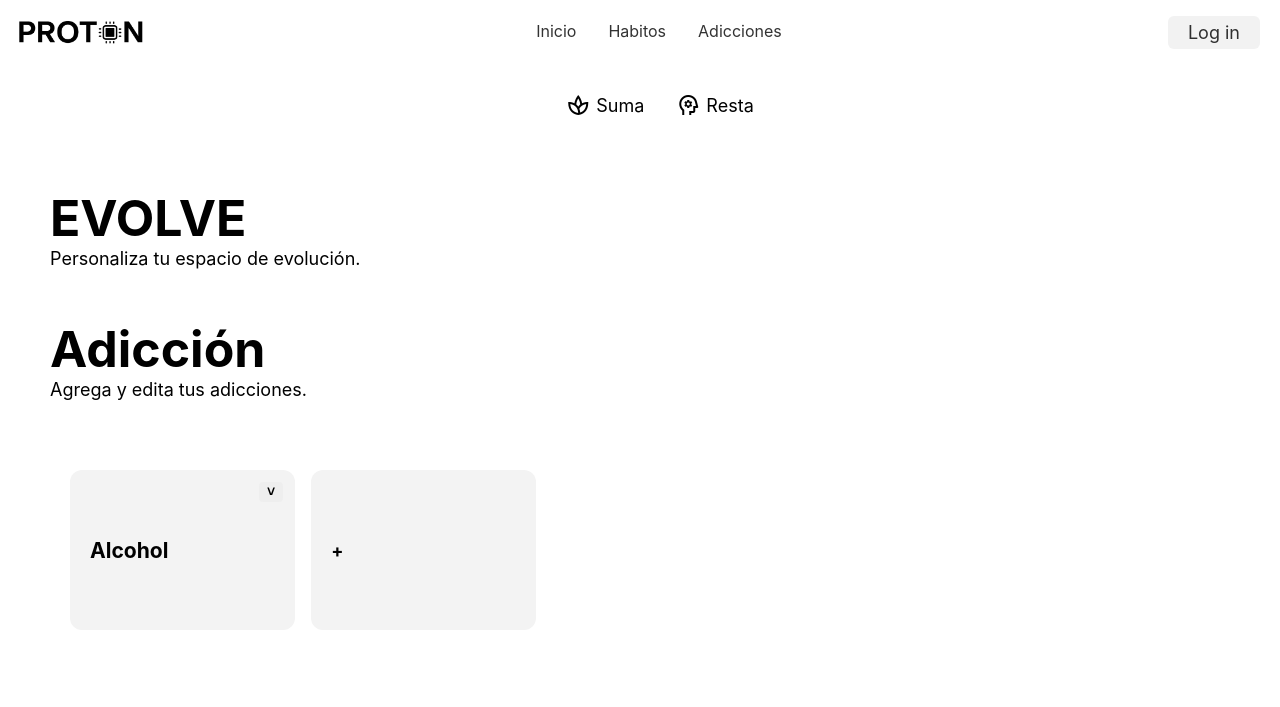
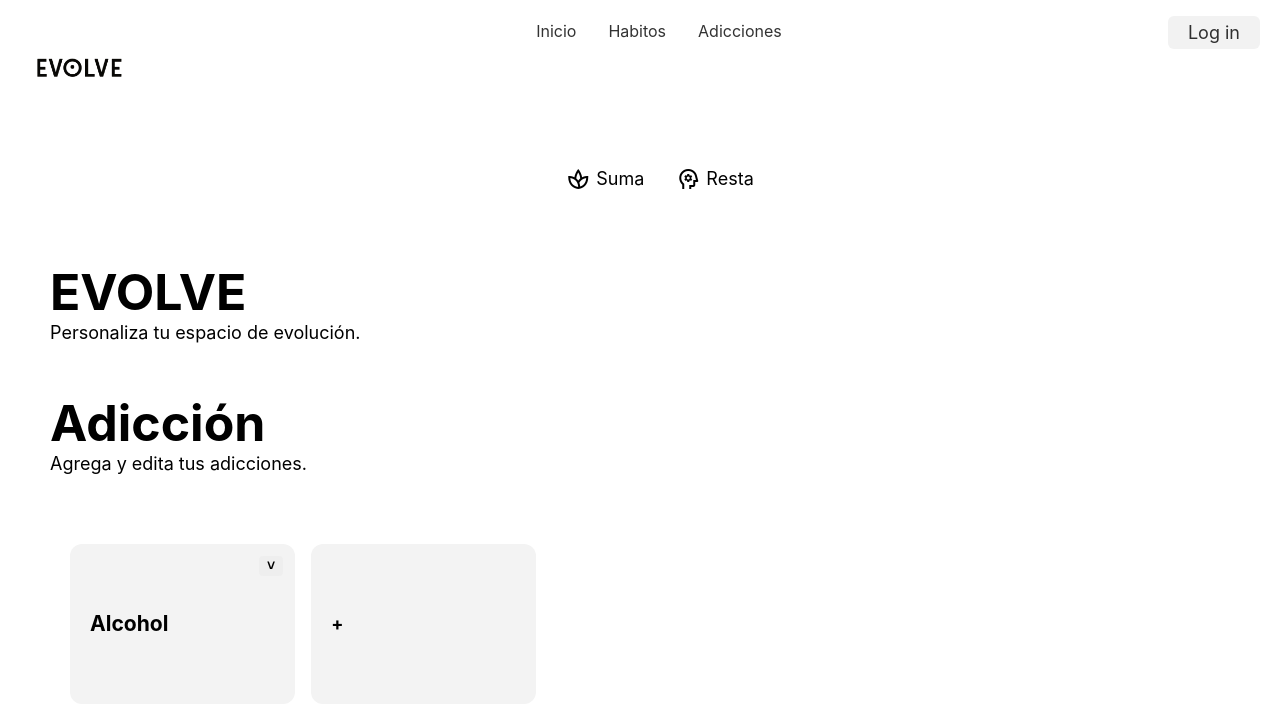
Before and after one commit to Santiagobarp/Proton, a plain HTML site: page index.html in a window 1280 px wide. Drawn offline with nearby package versions, Linux system fonts and the light colour scheme; a web font is replaced by a local one.

```diff
--- a/index.html
+++ b/index.html
@@ -12,7 +12,7 @@
     <!-- HEADER -->
     <header class="header">
         <div class="header__logo-container">
-            <img class="header__logo" src="PROTON.png" alt="">
+            <img class="header__logo" src="EVOLVE1.png" alt="">
         </div>
         <div class="header__nav-container">
             <nav class="header__nav">
```
Also changed, not shown: EVOLVE1.png (added), 1 other file.
